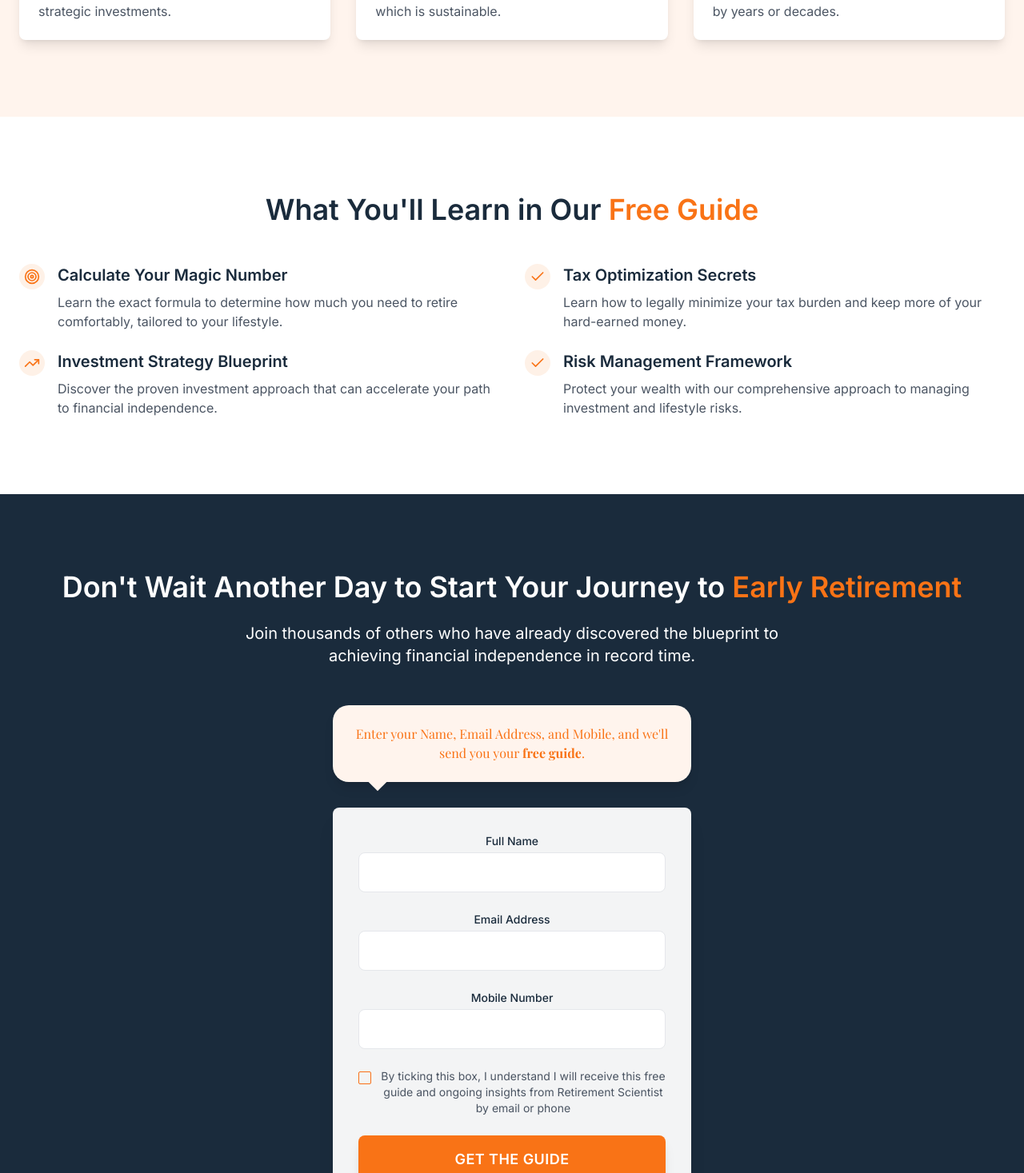
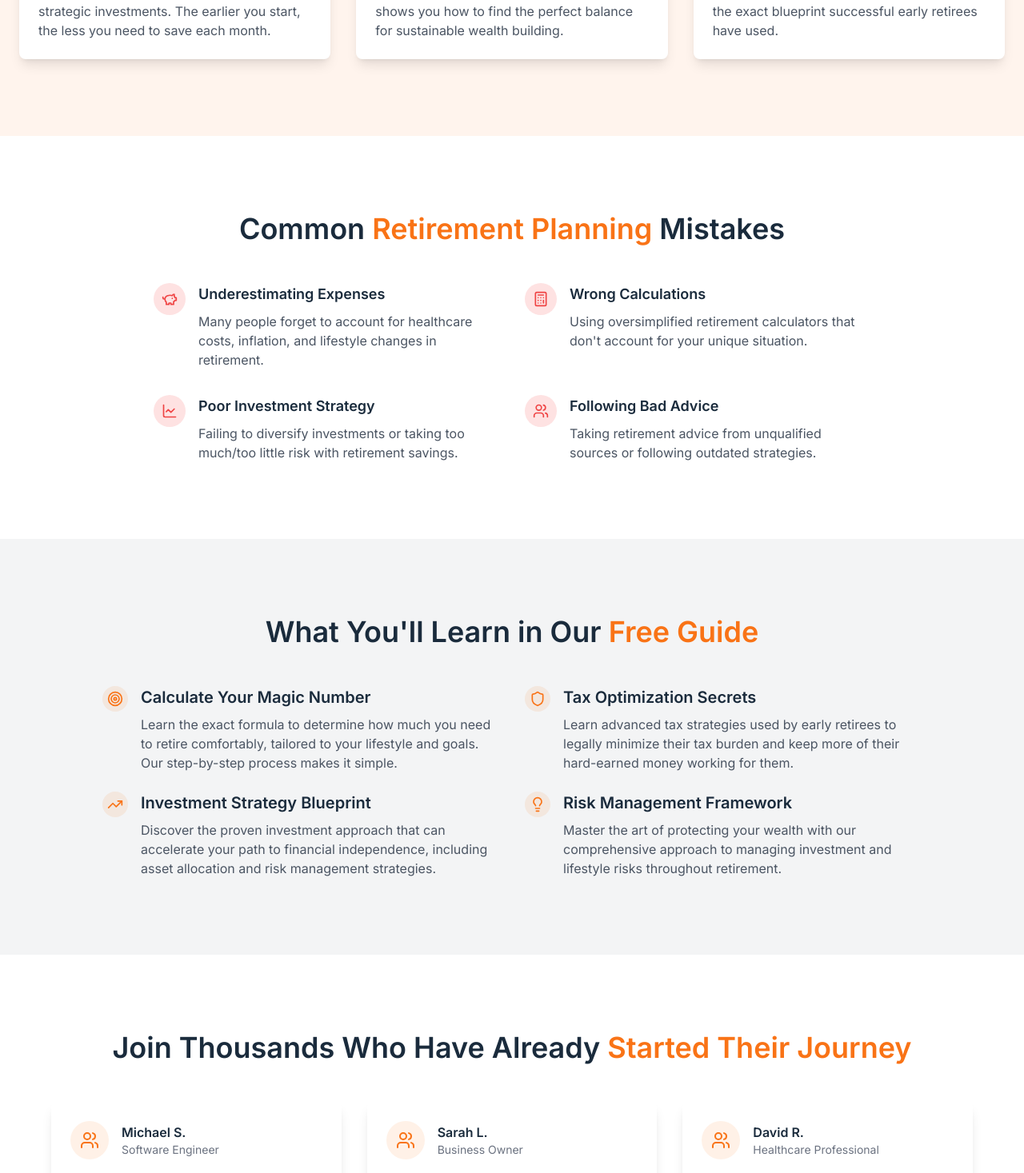
Before and after one commit to isabellagreco1997/wealth-guide-landing, a React (Vite) app: page / in a window 1280 px wide. Shown: the part 1330-2797 px from the top of the page at 80% size. Built offline with nearby package versions, Linux system fonts and the light colour scheme.

Commit message:
Add content to sections
Enhanced various sections of the application by adding more content to improve user engagement and information delivery.
[skip gpt_engineer]

```diff
--- a/src/pages/Index.tsx
+++ b/src/pages/Index.tsx
@@ -2,7 +2,7 @@ import React from 'react';
 import { Navigation } from '@/components/Navigation';
 import { LeadForm } from '@/components/LeadForm';
 import { Footer } from '@/components/Footer';
-import { Check, Clock, DollarSign, BookOpen, Target, TrendingUp } from 'lucide-react';
+import { Check, Clock, DollarSign, BookOpen, Target, TrendingUp, Shield, Lightbulb, Calculator, PiggyBank, LineChart, Users } from 'lucide-react';
 
 const Index = () => {
   return (
@@ -96,33 +96,80 @@ const Index = () => {
                 <Clock className="w-6 h-6 text-gold" />
               </div>
               <h3 className="text-xl font-bold text-navy mb-3">Wrong Timing</h3>
-              <p className="text-gray-600">Most people start planning too late, missing out on the power of compound interest and strategic investments.</p>
+              <p className="text-gray-600">Most people start planning too late, missing out on the power of compound interest and strategic investments. The earlier you start, the less you need to save each month.</p>
             </div>
             <div className="bg-white p-6 rounded-lg shadow-lg">
               <div className="w-12 h-12 bg-gold/10 rounded-full flex items-center justify-center mb-4">
                 <DollarSign className="w-6 h-6 text-gold" />
               </div>
               <h3 className="text-xl font-bold text-navy mb-3">Poor Strategy</h3>
-              <p className="text-gray-600">Traditional retirement advice often leads to overspending or living too frugally, neither of which is sustainable.</p>
+              <p className="text-gray-600">Traditional retirement advice often leads to overspending or living too frugally. Our guide shows you how to find the perfect balance for sustainable wealth building.</p>
             </div>
             <div className="bg-white p-6 rounded-lg shadow-lg">
               <div className="w-12 h-12 bg-gold/10 rounded-full flex items-center justify-center mb-4">
                 <BookOpen className="w-6 h-6 text-gold" />
               </div>
               <h3 className="text-xl font-bold text-navy mb-3">Limited Knowledge</h3>
-              <p className="text-gray-600">Without proper guidance, many make costly mistakes that delay their retirement dreams by years or decades.</p>
+              <p className="text-gray-600">Without proper guidance, many make costly mistakes. Our comprehensive guide provides the exact blueprint successful early retirees have used.</p>
+            </div>
+          </div>
+        </div>
+      </section>
+
+      {/* Common Mistakes Section */}
+      <section className="py-16 md:py-24 bg-white">
+        <div className="container mx-auto px-6">
+          <h2 className="text-3xl md:text-4xl font-bold text-navy text-center mb-12">
+            Common <span className="text-gold">Retirement Planning</span> Mistakes
+          </h2>
+          <div className="grid md:grid-cols-2 gap-8 max-w-4xl mx-auto">
+            <div className="flex items-start gap-4">
+              <div className="flex-shrink-0 w-10 h-10 rounded-full bg-red-100 flex items-center justify-center">
+                <PiggyBank className="w-5 h-5 text-red-500" />
+              </div>
+              <div>
+                <h3 className="text-lg font-bold text-navy mb-2">Underestimating Expenses</h3>
+                <p className="text-gray-600">Many people forget to account for healthcare costs, inflation, and lifestyle changes in retirement.</p>
+              </div>
+            </div>
+            <div className="flex items-start gap-4">
+              <div className="flex-shrink-0 w-10 h-10 rounded-full bg-red-100 flex items-center justify-center">
+                <Calculator className="w-5 h-5 text-red-500" />
+              </div>
+              <div>
+                <h3 className="text-lg font-bold text-navy mb-2">Wrong Calculations</h3>
+                <p className="text-gray-600">Using oversimplified retirement calculators that don't account for your unique situation.</p>
+              </div>
+            </div>
+            <div className="flex items-start gap-4">
+              <div className="flex-shrink-0 w-10 h-10 rounded-full bg-red-100 flex items-center justify-center">
+                <LineChart className="w-5 h-5 text-red-500" />
+              </div>
+              <div>
+                <h3 className="text-lg font-bold text-navy mb-2">Poor Investment Strategy</h3>
+                <p className="text-gray-600">Failing to diversify investments or taking too much/too little risk with retirement savings.</p>
+              </div>
+            </div>
+            <div className="flex items-start gap-4">
+              <div className="flex-shrink-0 w-10 h-10 rounded-full bg-red-100 flex items-center justify-center">
+                <Users className="w-5 h-5 text-red-500" />
+              </div>
+              <div>
+                <h3 className="text-lg font-bold text-navy mb-2">Following Bad Advice</h3>
+                <p className="text-gray-600">Taking retirement advice from unqualified sources or following outdated strategies.</p>
+              </div>
             </div>
           </div>
         </div>
       </section>
 
       {/* What You'll Learn Section */}
-      <section className="py-16 md:py-24">
+      <section className="py-16 md:py-24 bg-navy/5">
         <div className="container mx-auto px-6">
           <h2 className="text-3xl md:text-4xl font-bold text-navy text-center mb-12">
             What You'll Learn in Our <span className="text-gold">Free Guide</span>
           </h2>
-          <div className="grid md:grid-cols-2 gap-8">
+          <div className="grid md:grid-cols-2 gap-8 max-w-5xl mx-auto">
             <div className="space-y-6">
               <div className="flex items-start gap-4">
                 <div className="flex-shrink-0 w-8 h-8 rounded-full bg-gold/10 flex items-center justify-center">
@@ -130,7 +177,7 @@ const Index = () => {
                 </div>
                 <div>
                   <h3 className="text-xl font-bold text-navy mb-2">Calculate Your Magic Number</h3>
-                  <p className="text-gray-600">Learn the exact formula to determine how much you need to retire comfortably, tailored to your lifestyle.</p>
+                  <p className="text-gray-600">Learn the exact formula to determine how much you need to retire comfortably, tailored to your lifestyle and goals. Our step-by-step process makes it simple.</p>
                 </div>
               </div>
               <div className="flex items-start gap-4">
@@ -139,29 +186,76 @@ const Index = () => {
                 </div>
                 <div>
                   <h3 className="text-xl font-bold text-navy mb-2">Investment Strategy Blueprint</h3>
-                  <p className="text-gray-600">Discover the proven investment approach that can accelerate your path to financial independence.</p>
+                  <p className="text-gray-600">Discover the proven investment approach that can accelerate your path to financial independence, including asset allocation and risk management strategies.</p>
                 </div>
               </div>
             </div>
             <div className="space-y-6">
               <div className="flex items-start gap-4">
                 <div className="flex-shrink-0 w-8 h-8 rounded-full bg-gold/10 flex items-center justify-center">
-                  <Check className="w-5 h-5 text-gold" />
+                  <Shield className="w-5 h-5 text-gold" />
                 </div>
                 <div>
                   <h3 className="text-xl font-bold text-navy mb-2">Tax Optimization Secrets</h3>
-                  <p className="text-gray-600">Learn how to legally minimize your tax burden and keep more of your hard-earned money.</p>
+                  <p className="text-gray-600">Learn advanced tax strategies used by early retirees to legally minimize their tax burden and keep more of their hard-earned money working for them.</p>
                 </div>
               </div>
               <div className="flex items-start gap-4">
                 <div className="flex-shrink-0 w-8 h-8 rounded-full bg-gold/10 flex items-center justify-center">
-                  <Check className="w-5 h-5 text-gold" />
+                  <Lightbulb className="w-5 h-5 text-gold" />
                 </div>
                 <div>
                   <h3 className="text-xl font-bold text-navy mb-2">Risk Management Framework</h3>
-                  <p className="text-gray-600">Protect your wealth with our comprehensive approach to managing investment and lifestyle risks.</p>
+                  <p className="text-gray-600">Master the art of protecting your wealth with our comprehensive approach to managing investment and lifestyle risks throughout retirement.</p>
                 </div>
               </div>
+            </div>
+          </div>
+        </div>
+      </section>
+
+      {/* Social Proof Section */}
+      <section className="py-16 md:py-24 bg-white">
+        <div className="container mx-auto px-6">
+          <h2 className="text-3xl md:text-4xl font-bold text-navy text-center mb-12">
+            Join Thousands Who Have Already <span className="text-gold">Started Their Journey</span>
+          </h2>
+          <div className="grid md:grid-cols-3 gap-8 max-w-6xl mx-auto">
+            <div className="bg-white p-6 rounded-lg shadow-lg">
+              <div className="flex items-center mb-4">
+                <div className="w-12 h-12 bg-gold/10 rounded-full flex items-center justify-center">
+                  <Users className="w-6 h-6 text-gold" />
+                </div>
+                <div className="ml-4">
+                  <h4 className="font-bold text-navy">Michael S.</h4>
+                  <p className="text-sm text-gray-500">Software Engineer</p>
+                </div>
+              </div>
+              <p className="text-gray-600">"This guide completely changed my perspective on retirement planning. I'm now on track to retire 15 years earlier than I originally planned!"</p>
+            </div>
+            <div className="bg-white p-6 rounded-lg shadow-lg">
+              <div className="flex items-center mb-4">
+                <div className="w-12 h-12 bg-gold/10 rounded-full flex items-center justify-center">
+                  <Users className="w-6 h-6 text-gold" />
+                </div>
+                <div className="ml-4">
+                  <h4 className="font-bold text-navy">Sarah L.</h4>
+                  <p className="text-sm text-gray-500">Business Owner</p>
+                </div>
+              </div>
+              <p className="text-gray-600">"The tax optimization strategies alone saved me thousands. This guide pays for itself many times over."</p>
+            </div>
+            <div className="bg-white p-6 rounded-lg shadow-lg">
+              <div className="flex items-center mb-4">
+                <div className="w-12 h-12 bg-gold/10 rounded-full flex items-center justify-center">
+                  <Users className="w-6 h-6 text-gold" />
+                </div>
+                <div className="ml-4">
+                  <h4 className="font-bold text-navy">David R.</h4>
+                  <p className="text-sm text-gray-500">Healthcare Professional</p>
+                </div>
+              </div>
+              <p className="text-gray-600">"Finally, a retirement guide that's both comprehensive and easy to understand. I feel much more confident about my financial future."</p>
             </div>
           </div>
         </div>
@@ -173,11 +267,32 @@ const Index = () => {
           <h2 className="text-3xl md:text-4xl font-bold mb-6">
             Don't Wait Another Day to Start Your Journey to <span className="text-gold">Early Retirement</span>
           </h2>
-          <p className="text-xl mb-12 max-w-2xl mx-auto">
+          <p className="text-xl mb-8 max-w-2xl mx-auto">
             Join thousands of others who have already discovered the blueprint to achieving financial independence in record time.
           </p>
-          <div className="max-w-md mx-auto">
-            <LeadForm />
+          <div className="bg-white/5 backdrop-blur-sm p-8 rounded-lg max-w-2xl mx-auto">
+            <h3 className="text-2xl font-bold mb-6">Get Your Free Early Retirement Guide Today</h3>
+            <ul className="text-left space-y-4 mb-8">
+              <li className="flex items-center gap-3">
+                <Check className="w-5 h-5 text-gold" />
+                <span>Step-by-step retirement calculation formula</span>
+              </li>
+              <li className="flex items-center gap-3">
+                <Check className="w-5 h-5 text-gold" />
+                <span>Proven investment strategies for accelerated wealth building</span>
+              </li>
+              <li className="flex items-center gap-3">
+                <Check className="w-5 h-5 text-gold" />
+                <span>Tax optimization techniques to keep more of your money</span>
+              </li>
+              <li className="flex items-center gap-3">
+                <Check className="w-5 h-5 text-gold" />
+                <span>Risk management framework for lasting wealth</span>
+              </li>
+            </ul>
+            <div className="max-w-md mx-auto">
+              <LeadForm />
+            </div>
           </div>
         </div>
       </section>
```
